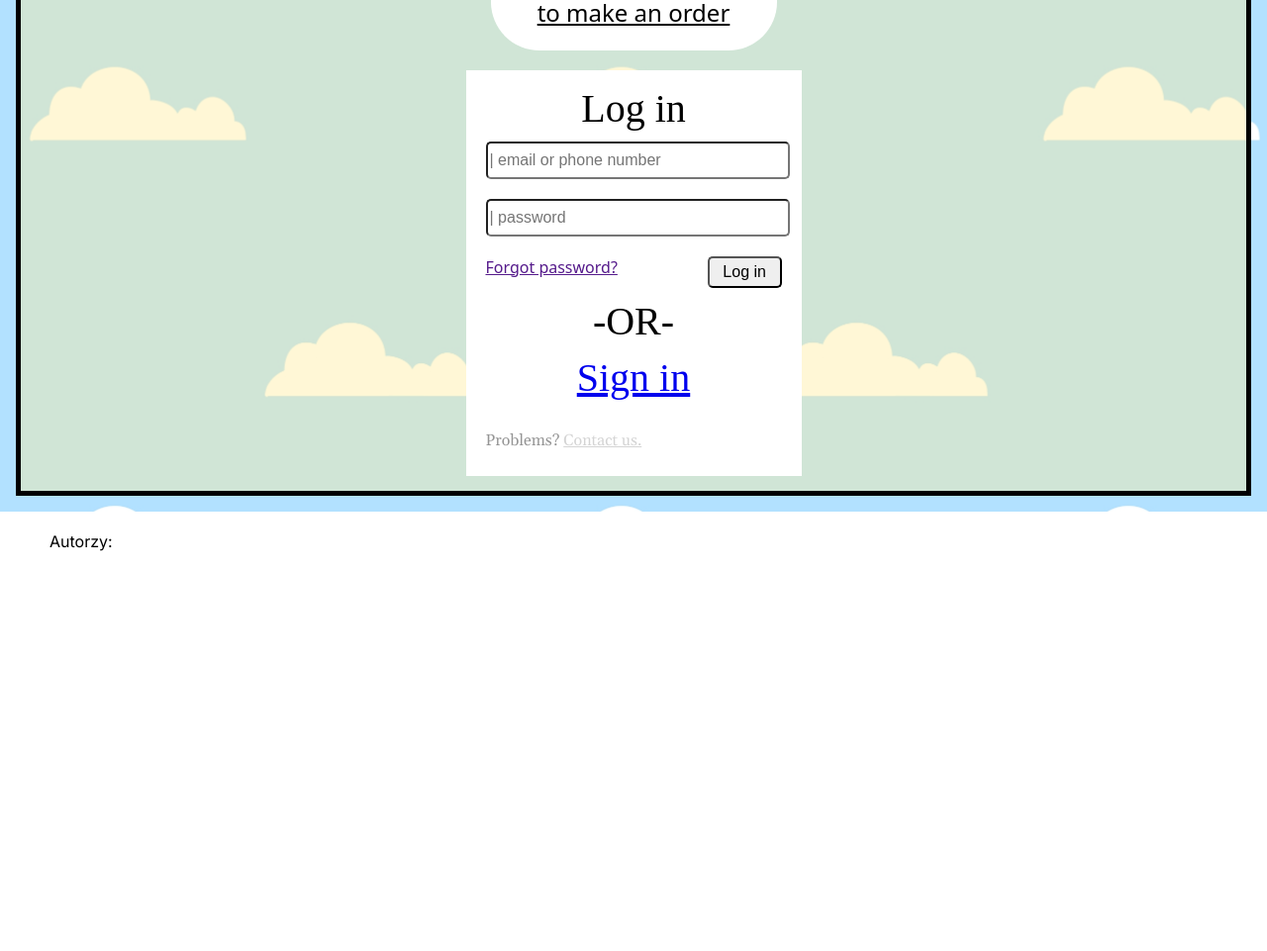
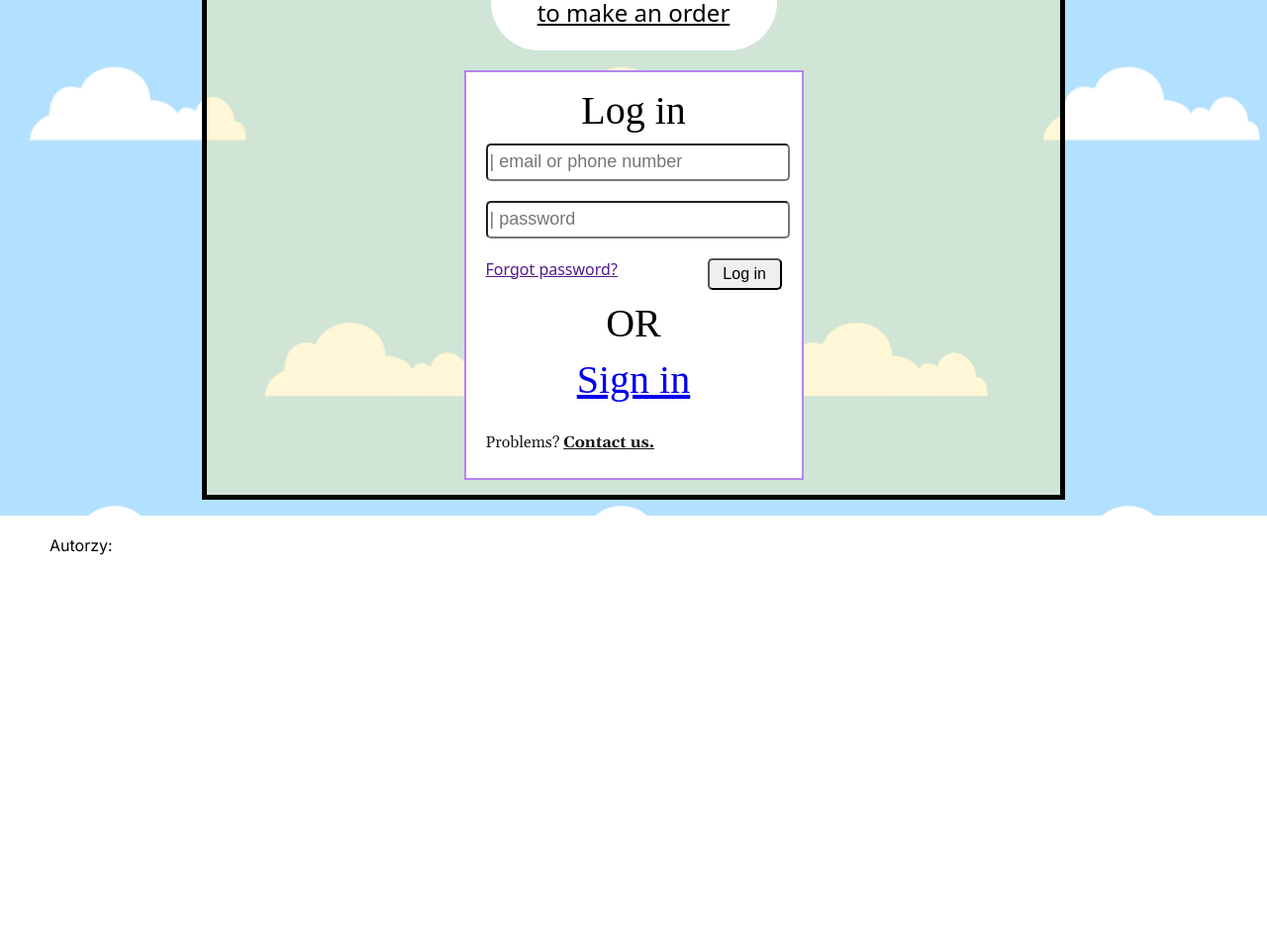
Before and after one commit to R4di00Guy/SpaceBoots, a PHP site: page /login_SpaceBoots.html in a window 1280 px wide. Shown: the part 301-1262 px from the top of the page at 99% size. Before the commit the page ends 858 px from the top, so only its background shows below. Run offline with PHP 8.4, Linux system fonts and the light colour scheme; some web fonts are replaced.

Commit message:
cake is a lie

```diff
--- a/contact_SpaceBoots.html
+++ b/contact_SpaceBoots.html
@@ -39,7 +39,7 @@
                 <button id="themeSwitch">☀</button>
         </nav>
     </header>
-    <div class="main" style="margin: 16px 300px;">
+    <div class="main">
 
         <h1>Do You have any issues with our site?</h1>
         <h1 class="cnt_us">Contact us </h1>
--- a/login_SpaceBoots.html
+++ b/login_SpaceBoots.html
@@ -48,12 +48,14 @@
         <div class="login_main">
             <h1>Log in</h1>
             <form action="" onsubmit=""><!--idk what we'll do with this-->
-            <input type="text" name="log_email_inp" placeholder="| email or phone number">
-            <input type="password" name="log_password_inp" placeholder="| password">
+            <input type="text" name="log_email_inp" placeholder="| email or phone number" style="font-size: 18px;">
+            <input type="password" name="log_password_inp" placeholder="| password" style="font-size: 18px;">
             <a href="" id="log_password">Forgot password?</a>
             <input type="submit" name="log_login_inp" id="log_login_inp" value="Log in">
             </form><br>
-            <h2>-OR-</h2><!--idk how to make those stripes-->
+            <h2 style="background-color: #fff;">OR
+                <div class="line"></div>
+            </h2><!--idk how to make those stripes-->
             <h1><a href="signin_SpaceBoots.html">Sign in</a></h1>
             <h4>Problems? <a href="contact_SpaceBoots.html">Contact us.</a></h4>
         </div>
--- a/space_boots.css
+++ b/space_boots.css
@@ -9,7 +9,7 @@ body{
     font-style: normal;
 
     margin: 0 auto;
-    padding: 0;
+    padding: 0 auto;
     animation: slide 90s linear infinite;
 }
 @keyframes slide {
@@ -70,7 +70,8 @@ a.logo{
 }
 a.nav{
     border-right: 5px solid black;
-    padding: 0px 20px;
+    border-left: 5px solid rgba(0, 0, 0, 0);
+    padding: 0px 20px 0px 13px;
     color: black;
     text-decoration: none;
     transition: 0.2s linear;
@@ -88,12 +89,14 @@ a.nav{
 a.nav:hover{
     /* color:rgb(255, 157, 0);
     text-shadow:1px 1px 1px rgba(76, 0, 148, 0.419); */
-    color: rgb(255, 202, 118);
+    color: rgb(255, 228, 184);
     text-shadow: 0px 0px 19px rgba(76, 0, 148, 0.74);
 }
 .the_choosen_one a:hover{
+    border-radius: 9px;
     border-right: none;
     color: rgb(255, 255, 255);
+    background-color: #ffdda3;
     text-shadow: 0px 0px 19px rgba(76, 0, 148, 0.74);
 }
 nav{
@@ -103,12 +106,15 @@ div.mainholder{
     margin: 0;
     padding: 0;
     width: auto;
+    min-width: 608px;
     height: auto;
 }
 div.main{
-    min-height: 300px; /*changed it from 500px to normal min-height in contact page*/
+    min-height: 300px;
+    min-width: 608px;
+    max-width: 65%;
     border: 5px solid black;
-    margin: 16px;
+    margin: 16px auto;
     background-color: rgba(255, 255, 255, 0.380);
     padding: 15px;
 }
@@ -146,7 +152,10 @@ div.main{
     height: fit-content;
     min-height: 300px;
     padding: 5px 20px;
+    border: solid rgba(98, 0, 217, 0.48) 2px;
 }
+.login_main a{
+    transition: 0.2s linear;}
 .login_main h1,.login_main h2{
     margin-bottom: 0;
     margin-top: 10px;
@@ -182,9 +191,17 @@ div.main{
 }
 .login_main h4, .login_main h4 a{
     color: black;
-    opacity: 41%;
+    opacity: 90%;
     font-family: Gelasio;
     font-size: 16px;
+}
+.login_main h4 a{
+    opacity: 100%;
+    font-weight: 800;
+}
+.login_main a:hover{
+    color: rgb(61, 0, 184);
+    text-shadow: 0px 0px 19px rgba(76, 0, 148, 0.74);
 }
 .about_inf{
     padding: 30px;
```
Also changed, not shown: aboutus_SpaceBoots.html (+3 -1 lines), space_boots_home.html (line endings or trailing spaces).
